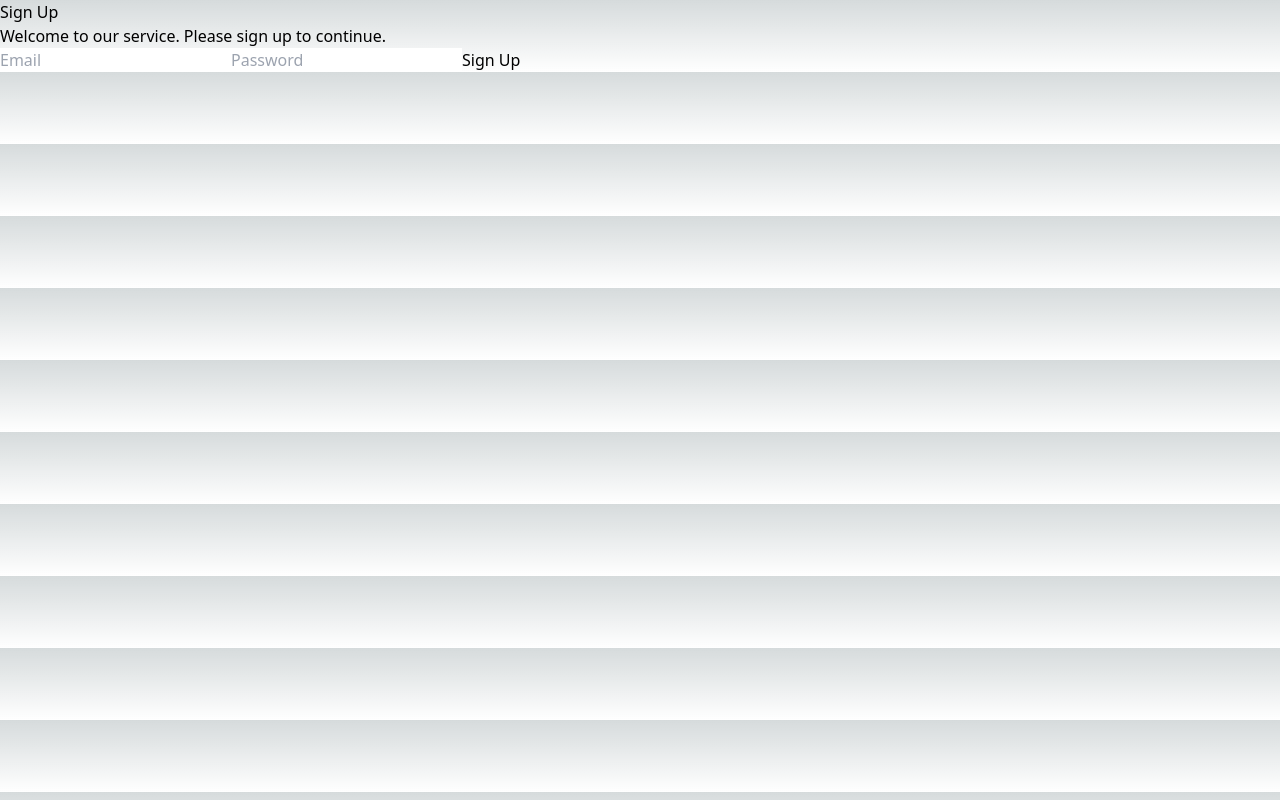
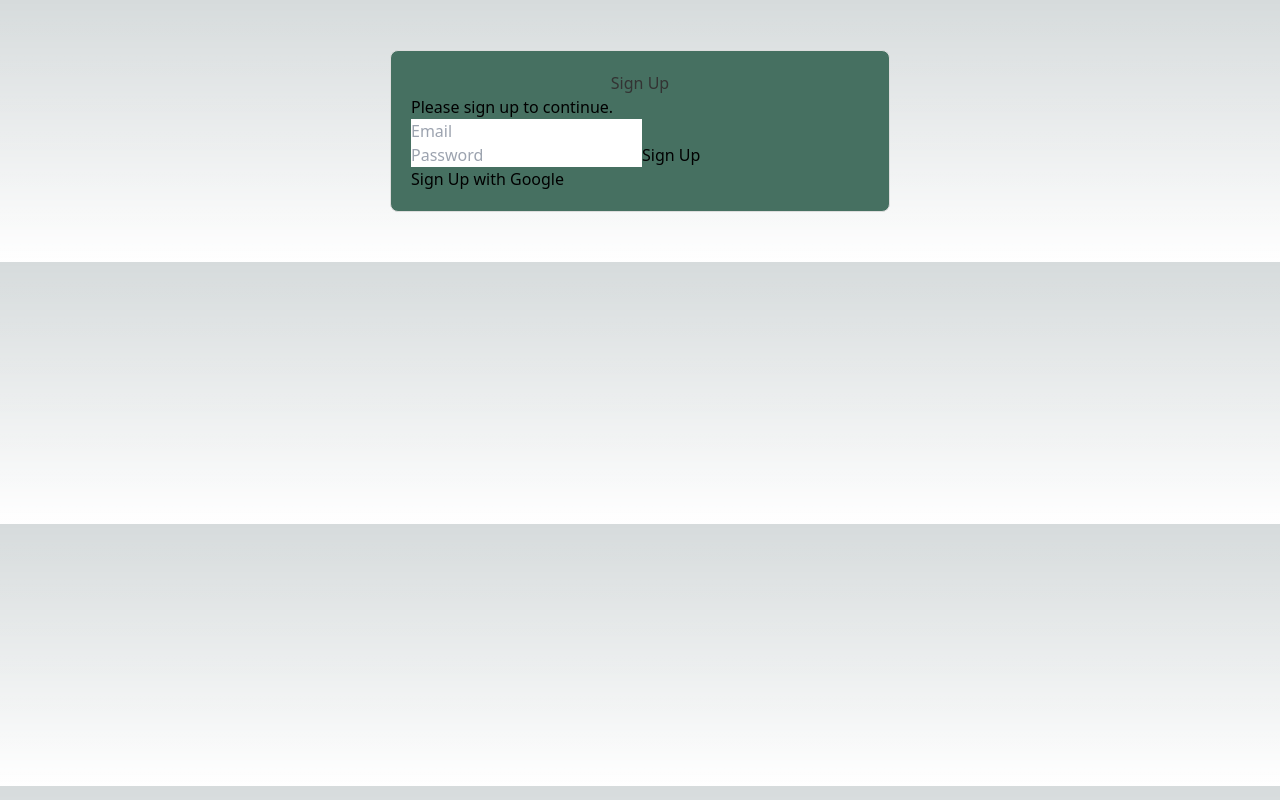
Before and after one commit to atishay2305-hub/LeafLog, a Next.js app in the folder leaf-log/: page /signup in a window 1280 px wide. Built offline with nearby package versions, Linux system fonts and the light colour scheme.

Commit message:
consolidated server and client sign up page into one, added GoogleSignUp at /auth/google, added some styling

```diff
--- /dev/null
+++ b/leaf-log/src/app/signup/Signup.module.css
@@ -0,0 +1,56 @@
+/* src/app/signup/Signup.module.css */
+
+.container {
+  max-width: 500px;
+  margin: 50px auto;
+  padding: 20px;
+  border: 1px solid #ddd;
+  border-radius: 8px;
+  background-color: #467061;
+}
+
+.title {
+  text-align: center;
+  color: #333;
+}
+
+.form {
+  display: flex;
+  flex-direction: column;
+}
+
+.label {
+  margin-top: 10px;
+  margin-bottom: 5px;
+  color: #666;
+}
+
+.input {
+  padding: 8px;
+  border: 1px solid #585858;
+  border-radius: 4px;
+}
+
+.button {
+  padding: 10px;
+  margin-top: 20px;
+  background-color: #467061;
+  color: #467061;
+  border: none;
+  border-radius: 4px;
+  cursor: pointer;
+}
+
+.button:hover {
+  background-color: #467061;
+}
+
+#signup-form {
+  margin-top: 20px;
+  width: 100%;
+  max-width: 400px;
+  background: #f9f9f9;
+  padding: 20px;
+  border-radius: 8px;
+  box-shadow: 0 4px 6px rgba(0, 0, 0, 0.1);
+}
--- a/leaf-log/src/app/signup/page.client.tsx
+++ /dev/null
@@ -1,48 +0,0 @@
-"use client";
-import { useState, FormEvent, ChangeEvent } from "react";
-
-// This is the client component which handles the interactive sign-up form.
-// It will be rendered on the client-side and can use browser APIs and features like React state hooks.
-
-export default function SignupClient() {
-  const [formData, setFormData] = useState({
-    email: "",
-    password: "",
-  });
-
-  const handleChange = (e: ChangeEvent<HTMLInputElement>) => {
-    const { name, value } = e.target;
-    setFormData((prevFormData) => ({
-      ...prevFormData,
-      [name]: value,
-    }));
-  };
-
-  const handleSubmit = (e: FormEvent<HTMLFormElement>) => {
-    e.preventDefault();
-    // Handle form submission, e.g., post to an API
-    console.log(formData);
-  };
-  return (
-    <form onSubmit={handleSubmit}>
-      <input
-        type="email"
-        name="email"
-        value={formData.email}
-        onChange={handleChange}
-        placeholder="Email"
-        required
-      />
-      <input
-        type="password"
-        name="password"
-        value={formData.password}
-        onChange={handleChange}
-        placeholder="Password"
-        required
-      />
-      {/* Add other inputs as needed */}
-      <button type="submit">Sign Up</button>
-    </form>
-  );
-}
--- a/leaf-log/src/app/signup/page.tsx
+++ b/leaf-log/src/app/signup/page.tsx
@@ -1,21 +1,86 @@
-// This is the server component which is responsible for server-side rendering.
-// It renders static content that does not require client-side interactivity.
-import dynamic from "next/dynamic";
+// page/signup.tsx
+"use client";
+
+import Head from "next/head";
+import { useState, FormEvent, ChangeEvent } from "react";
+import styles from "./Signup.module.css";
 
 export default function SignupPage() {
+  // Client-side state for the sign-up form
+  const [formData, setFormData] = useState({
+    email: "",
+    password: "",
+  });
+
+  // Update form state on user input
+  const handleChange = (e: ChangeEvent<HTMLInputElement>) => {
+    const { name, value } = e.target;
+    setFormData((prevFormData) => ({
+      ...prevFormData,
+      [name]: value,
+    }));
+  };
+
+  // Handle form submission by sending data to the server
+  const handleSubmit = async (e: FormEvent<HTMLFormElement>) => {
+    e.preventDefault();
+    try {
+      const res = await fetch("/api/signup", {
+        method: "POST",
+        headers: {
+          "Content-Type": "application/json",
+        },
+        body: JSON.stringify(formData),
+      });
+      const data = await res.json();
+      if (data.error) {
+        console.error(data.error);
+        // Implement error handling logic, perhaps show an error message to the user
+      } else {
+        // Redirect user or show success message
+        console.log("User signed up successfully:", data);
+      }
+    } catch (error) {
+      console.error("An error occurred while signing up:", error);
+      // Implement error handling logic, perhaps show an error message to the user
+    }
+  };
+
+  // Redirect user to Google OAuth flow
+  const handleGoogleSignUp = () => {
+    window.location.href = "/auth/google"; // Your backend endpoint for Google OAuth
+  };
+
   return (
-    <div>
-      <h1>Sign Up</h1>
-      <p>Welcome to our service. Please sign up to continue.</p>
-
-      {/* Here we'll render the Client Component which contains the sign-up form */}
-      <SignupFormClient />
+    <div className={styles.container}>
+      <Head>
+        <title>Sign Up</title>
+        <meta name="description" content="Sign up for our service" />
+      </Head>
+      <h1 className={styles.title}>Sign Up</h1>
+      <p>Please sign up to continue.</p>
+      {/* Sign up form */}
+      <form onSubmit={handleSubmit}>
+        <input
+          type="email"
+          name="email"
+          value={formData.email}
+          onChange={handleChange}
+          placeholder="Email"
+          required
+        />
+        <input
+          type="password"
+          name="password"
+          value={formData.password}
+          onChange={handleChange}
+          placeholder="Password"
+          required
+        />
+        <button type="submit">Sign Up</button>
+      </form>
+      {/* Google OAuth sign up */}
+      <button onClick={handleGoogleSignUp}>Sign Up with Google</button>
     </div>
   );
 }
-
-// Dynamically import the client component for the form
-const SignupFormClient = dynamic(
-  () => import("./page.client"),
-  { ssr: false } // This will disable server-side rendering for the form
-);
```
